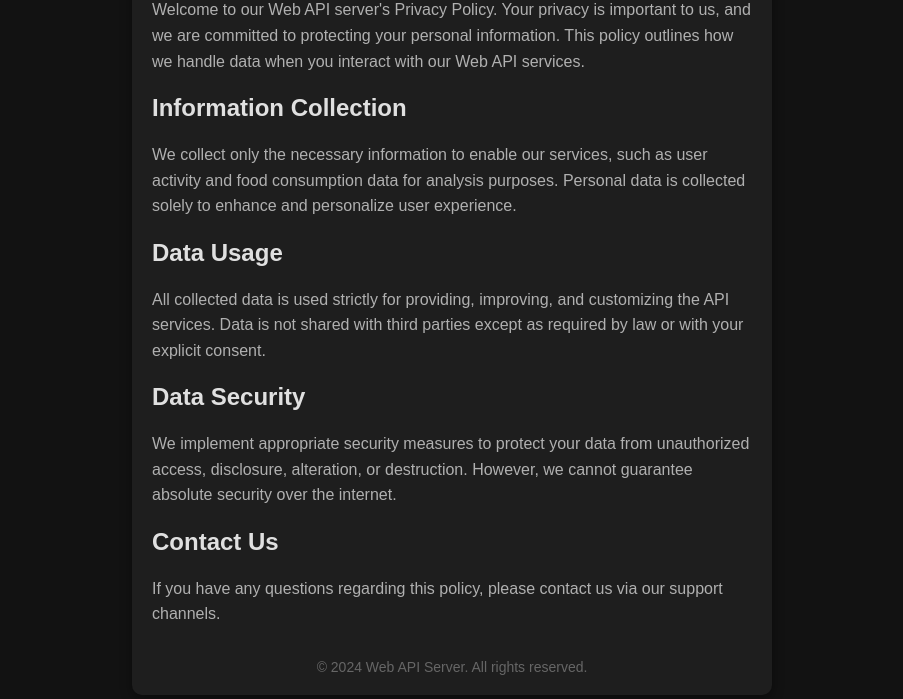
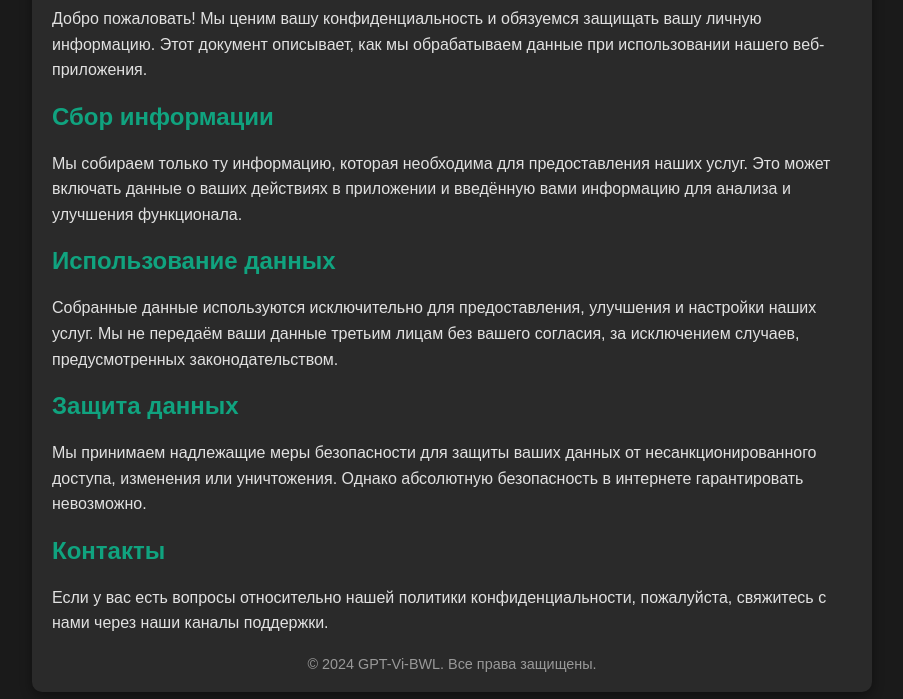
Before and after one commit to flancer64/gpt-vi-bwl, a website: page web/policy.html in a window 1280 px wide. Shown: the part 101-800 px from the top of the page, without its empty margins (188-1091 px from the left). Drawn offline with Linux system fonts and the light colour scheme.

Commit message:
SVTR-180 Add separate web service for Vi

```diff
--- a/web/policy.html
+++ b/web/policy.html
@@ -1,90 +1,76 @@
 <!DOCTYPE html>
-<html lang="en">
+<html lang="ru">
 <head>
     <meta charset="UTF-8">
     <meta name="viewport" content="width=device-width, initial-scale=1.0">
-    <title>Privacy Policy</title>
+    <title>Политика конфиденциальности</title>
     <style>
         body {
+            font-family: Arial, sans-serif;
+            background-color: #1a1a1a;
+            color: #e1e1e1;
+            margin: 0;
+            padding: 0;
             display: flex;
+            align-items: center;
             justify-content: center;
-            align-items: center;
             min-height: 100vh;
-            font-family: Arial, sans-serif;
-            margin: 0;
-            background-color: #121212;
-            color: #E0E0E0;
         }
 
         .container {
-            max-width: 600px;
+            max-width: 800px;
             padding: 20px;
-            margin: 0 15px;
-            background-color: #1E1E1E;
-            box-shadow: 0px 4px 12px rgba(0, 0, 0, 0.4);
+            background-color: #2a2a2a;
+            box-shadow: 0 4px 12px rgba(0, 0, 0, 0.4);
             border-radius: 10px;
             text-align: left;
         }
 
         h1 {
-            font-size: 2rem;
-            margin-bottom: 0.5rem;
-            color: #BB86FC;
+            color: #10a37f;
             text-align: center;
         }
 
+        h2 {
+            color: #10a37f;
+        }
+
         p {
-            font-size: 1rem;
             line-height: 1.6;
-            margin-bottom: 1rem;
-            color: #B0B0B0;
+            margin-bottom: 15px;
         }
 
         footer {
-            font-size: 0.875rem;
-            color: #666;
             text-align: center;
-            margin-top: 2rem;
-        }
-
-        @media (max-width: 600px) {
-            h1 {
-                font-size: 1.5rem;
-            }
-
-            p {
-                font-size: 0.9rem;
-            }
-
-            .container {
-                margin: 0 20px;
-            }
+            margin-top: 20px;
+            font-size: 0.9em;
+            color: #999;
         }
     </style>
 </head>
 <body>
 <div class="container">
-    <h1>Privacy Policy</h1>
-    <p>Welcome to our Web API server's Privacy Policy. Your privacy is important to us, and we are committed to
-        protecting your personal information. This policy outlines how we handle data when you interact with our Web API
-        services.</p>
+    <h1>Политика конфиденциальности</h1>
+    <p>Добро пожаловать! Мы ценим вашу конфиденциальность и обязуемся защищать вашу личную информацию. Этот документ
+        описывает, как мы обрабатываем данные при использовании нашего веб-приложения.</p>
 
-    <h2>Information Collection</h2>
-    <p>We collect only the necessary information to enable our services, such as user activity and food consumption data
-        for analysis purposes. Personal data is collected solely to enhance and personalize user experience.</p>
+    <h2>Сбор информации</h2>
+    <p>Мы собираем только ту информацию, которая необходима для предоставления наших услуг. Это может включать данные о
+        ваших действиях в приложении и введённую вами информацию для анализа и улучшения функционала.</p>
 
-    <h2>Data Usage</h2>
-    <p>All collected data is used strictly for providing, improving, and customizing the API services. Data is not
-        shared with third parties except as required by law or with your explicit consent.</p>
+    <h2>Использование данных</h2>
+    <p>Собранные данные используются исключительно для предоставления, улучшения и настройки наших услуг. Мы не передаём
+        ваши данные третьим лицам без вашего согласия, за исключением случаев, предусмотренных законодательством.</p>
 
-    <h2>Data Security</h2>
-    <p>We implement appropriate security measures to protect your data from unauthorized access, disclosure, alteration,
-        or destruction. However, we cannot guarantee absolute security over the internet.</p>
+    <h2>Защита данных</h2>
+    <p>Мы принимаем надлежащие меры безопасности для защиты ваших данных от несанкционированного доступа, изменения или
+        уничтожения. Однако абсолютную безопасность в интернете гарантировать невозможно.</p>
 
-    <h2>Contact Us</h2>
-    <p>If you have any questions regarding this policy, please contact us via our support channels.</p>
+    <h2>Контакты</h2>
+    <p>Если у вас есть вопросы относительно нашей политики конфиденциальности, пожалуйста, свяжитесь с нами через наши
+        каналы поддержки.</p>
 
-    <footer>&copy; 2024 Web API Server. All rights reserved.</footer>
+    <footer>&copy; 2024 GPT-Vi-BWL. Все права защищены.</footer>
 </div>
 </body>
 </html>
```
Also changed, not shown: web/index.html (+27 -7 lines).
